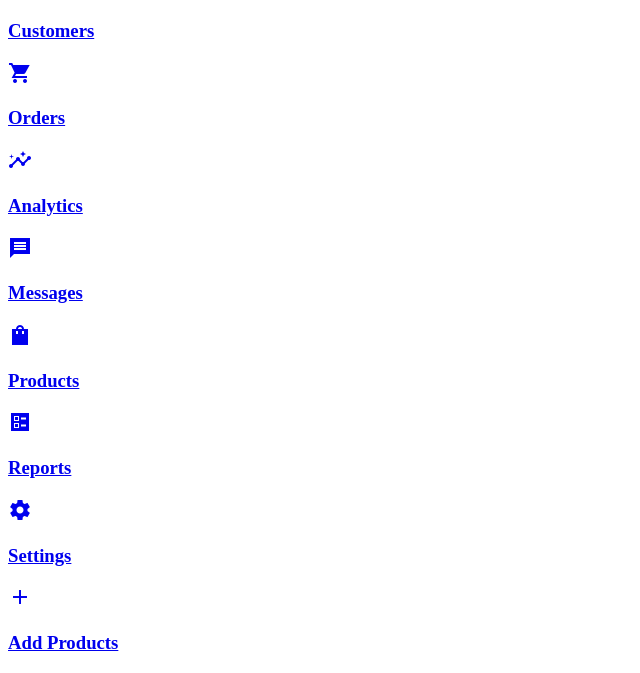
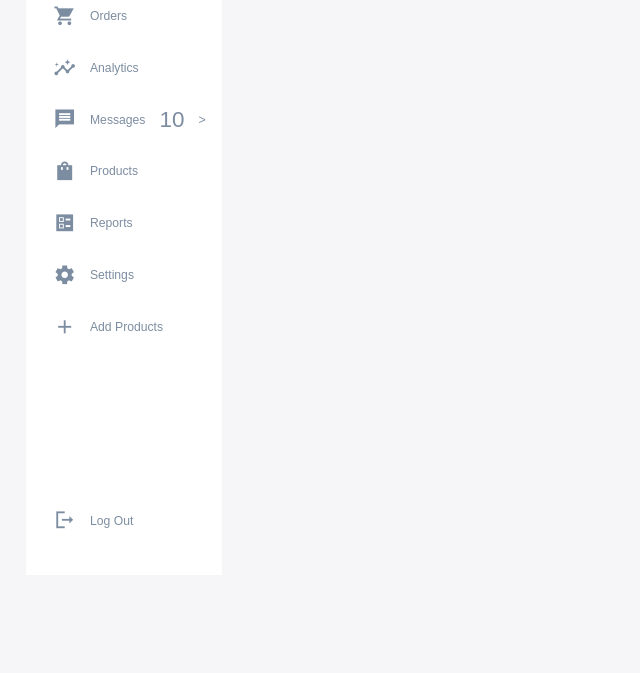
Before and after one commit to SM171906/dashboard, a plain HTML site: page index.html in a window 1280 px wide. Shown: the part 417-1090 px from the top of the page, without its empty margins (0-640 px from the left). After the commit the page ends 992 px from the top, so only its background shows below. Drawn offline with Linux system fonts and the light colour scheme.

Commit message:
side bar update

```diff
--- a/index.html
+++ b/index.html
@@ -18,6 +18,7 @@
           <img src="./images/Code Brewery.png" alt="logo">
           <h2>Code<span class="danger">Brewery</span></h2>
         </div>
+      </div>
         <div class="close" id="close-btn">
           <span class="material-icons-sharp">close</span>
         </div>
@@ -26,7 +27,7 @@
             <span class="material-icons-sharp">grid_view</span>
             <h3>DashBoard</h3>
           </a>
-          <a href="#">
+          <a href="#" class="active">
             <span class="material-icons-sharp">perm_identity</span>
             <h3>Customers</h3>
           </a>
@@ -41,6 +42,7 @@
           <a href="#">
             <span class="material-icons-sharp">message</span>
             <h3>Messages</h3>
+            <span class="mesages-count">10</span>>
           </a>
           <a href="#">
             <span class="material-icons-sharp">shopping_bag</span>
@@ -58,8 +60,11 @@
             <span class="material-icons-sharp">add</span>
             <h3>Add Products</h3>
           </a>
-        </div>
-      </div>
+          <a href="#">
+            <span class="material-icons-sharp">logout</span>
+            <h3>Log Out</h3>
+          </a>
+
     </aside>
   </div>
 </body>
--- a/style.css
+++ b/style.css
@@ -0,0 +1,169 @@
+/* Root Variable */
+:root {
+  --color-primary: #7380ec;
+  --color-danger: red;
+  --color-success: yellow;
+  --color-warning: rgb(206, 92, 92);
+  --color-white: white;
+  --color-info-dark: #7d8da1;
+  --color-info-light: #dce1eb;
+  --color-dark: #363949;
+  --color-light: #rgba(132, 139, 200, 0.18);
+  --color-primary-variant: #111e88;
+  --color-dark-variant: #677483;
+  --color-background: #f6f6f9;
+
+  --card-border-radius: 2rem;
+  --border-radius-1: 0.4rem;
+  --border-radius-2: 0.8rem;
+  --border-radius-3: 1.2rem;
+
+  --card-padding: 1.8rem;
+  --padding-1: 1.2rem;
+
+  --border-shadow: 0 2rem 3rem var(--color-light);
+}
+*{
+  margin: 0;
+  padding: 0;
+  outline: 0;
+  box-sizing: border-box;
+  border: 0;
+  appearance: none;
+  text-decoration: none;
+  list-style: none;
+}
+html{
+  font-size: 14px;
+}
+
+body{
+  width: 100vw;
+  height: 100vh;
+  font-family: popins, sans-serif;
+  font-size: 0.88rem;
+  background: var(--color-background);
+  user-select: none;
+  overflow-x: hidden;
+}
+.container{
+  display: grid;
+  width: 96%;
+  margin: 0 auto;
+  gap: 1.8rem;
+  grid-template-columns: 14rem auto 23rem;
+}
+a{
+  color: var(--color-dark);
+}
+
+img{
+  display: block;
+  width: 100%;
+}
+
+h1{
+  font-weight: 800;
+  font-size: 1.8rem;
+}
+h2{
+  font-size: 1.4rem;
+}
+h3{
+  font-size: 0.87rem;
+}
+h4{
+  font-size: 0.8rem;
+}
+h5{
+  font-size: .77rem;
+}
+small{
+  font-size: .75rem;
+}
+.profile-photo{
+  width: 2.8rem;
+  height: 2.8rem;
+  border-radius: 50%;
+  overflow: hidden;
+}
+.text-muted {
+  color: var(--color-info-dark);
+}
+p{
+  color: var( --color-dark-variant);
+}
+b{
+  color: var(--color-dark);
+}
+.primary{
+  color: var(--color-primary);
+}
+.danger{
+  color: var(--color-danger);
+}
+.success{
+  color: var(--color-success);
+}
+.warning{
+  color: var(--color-warning);
+}
+aside{
+  height: 100vh;
+}
+aside .top{
+  background: white;
+  display: flex;
+  align-items: center;
+  justify-content: space-between;
+  margin-top: 1.4rem;
+}
+aside .logo{
+  display: flex;
+  gap: 0.8rem;
+}
+aside .logo img{
+  width: 2rem;
+  height: 2rem;
+}
+aside .close{
+  display: flex;
+}
+
+aside .sidebar{
+  background: white;
+  display: flex;
+  flex-direction: column;
+  height: 86vh;
+  position: relative;
+  top: 3rem;
+}
+
+aside h3{
+  font-weight: 500;
+}
+
+aside .sidebar a{
+  display: flex;
+  color: var(--color-info-dark);
+  margin-left: 2rem;
+  gap: 1rem;
+  align-items: center;
+  position: relative;
+  height: 3.7rem;
+  transition: all 300ms ease;
+}
+aside .sidebar a span{
+  font-size: 1.6rem;
+}
+/* logout */
+aside .sidebar a:last-child {
+  position: absolute;
+  bottom: 2rem;
+  width: 100%;
+}
+aside .sidebar a.active{
+  background: var(--color-light);
+  color: var(--color-primary);
+  margin-left: 0;
+}
```
